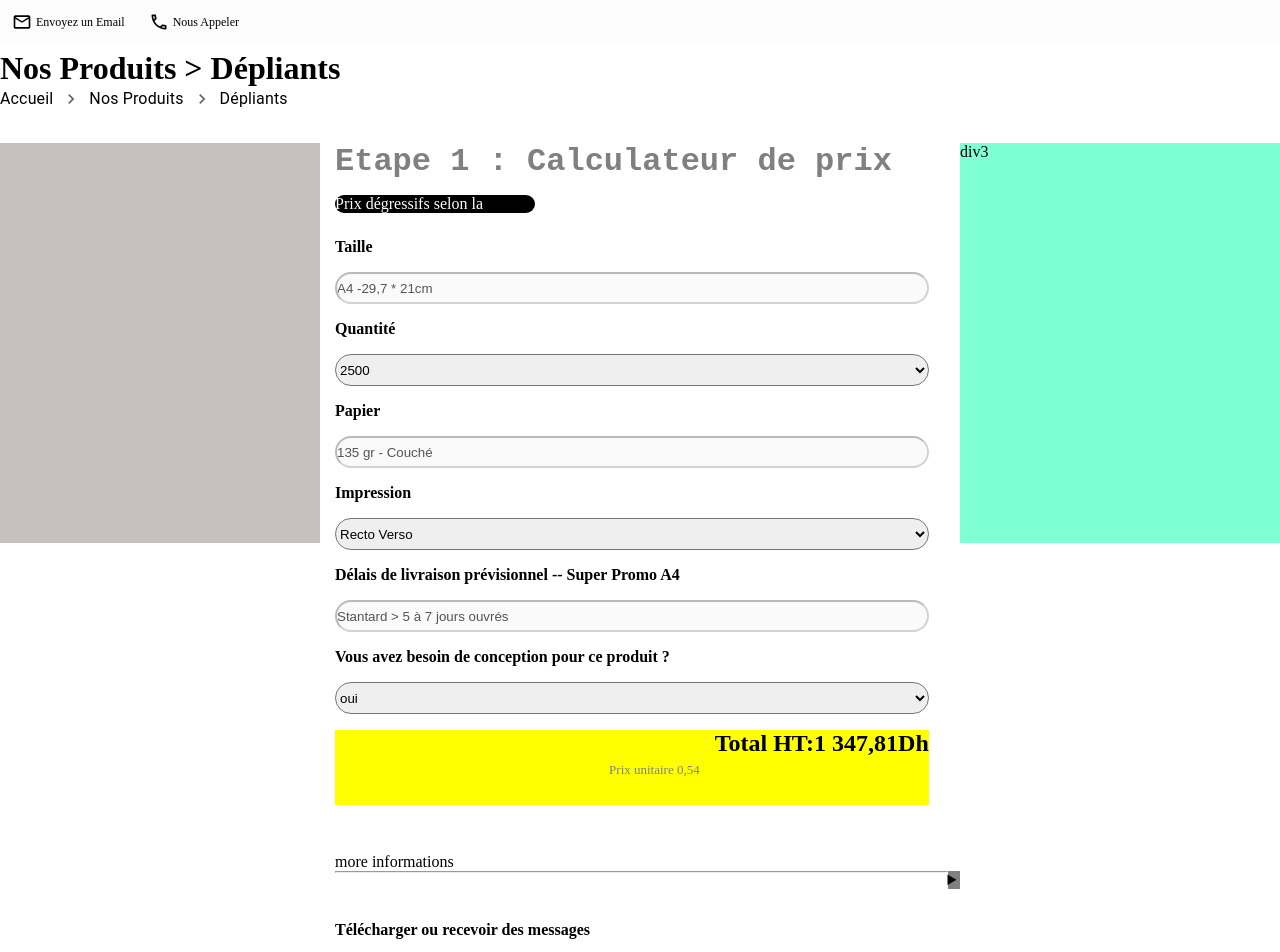
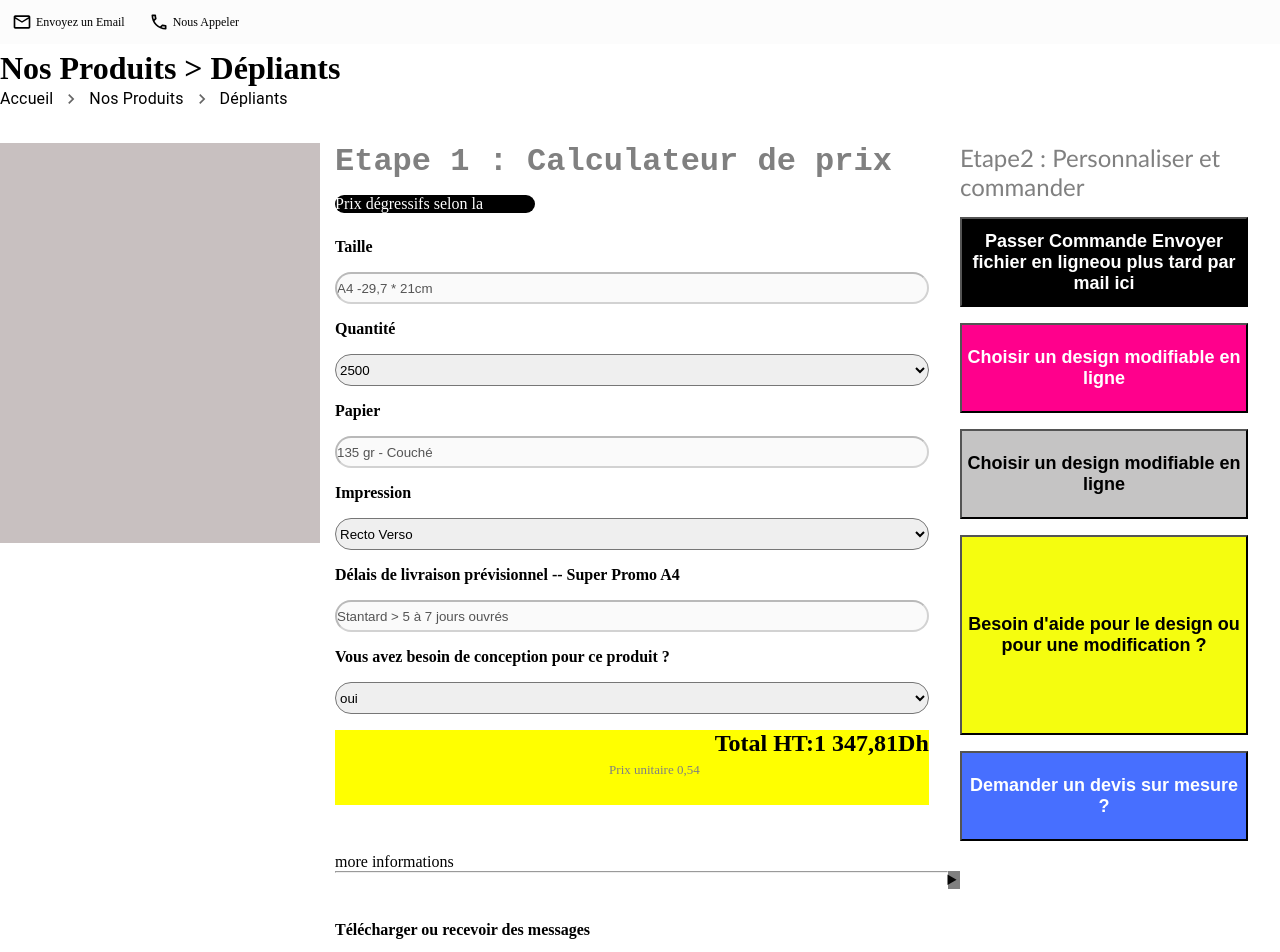
Before and after one commit to eldevyas/CopyBen, a Next.js app in the folder client/: page /produits/depliants in a window 1280 px wide. Shown: the top 952 px of the page. Built offline with nearby package versions, Linux system fonts and the light colour scheme.

Commit message:
right dev

```diff
--- a/client/pages/produits/depliants.tsx
+++ b/client/pages/produits/depliants.tsx
@@ -117,8 +117,28 @@ export default function Page() {
 
                 </div>
                 <div className="Item Actions">
-                    div3
+                    <div>
+                    <p className="H3Style">Etape2 : Personnaliser et commander</p>
+                    </div>
+                    <div>
+                    <button className="BlackButton">Passer Commande  Envoyer fichier en ligneou plus tard par mail ici</button>
+                    </div>
+                    <div>
+                    <button className="PinkButton">Choisir un design modifiable en ligne</button>
+                    </div>
+                    <div>
+                    <button className="GreyButton">Choisir un design modifiable en ligne</button>
+                    </div>
+                    <div>
+                    <button className="YellowButton">Besoin d'aide pour le design ou pour une modification ?</button>
+                    </div>
+                    <div>
+                    <button className="BlueButton">Demander un devis sur mesure ?</button>
+                    </div>
                 </div>
+            </div>
+            <div>
+              <hr />
             </div>
         </div>
     );
--- a/client/styles/Pages/Products/Imports/_2. Calculateur.scss
+++ b/client/styles/Pages/Products/Imports/_2. Calculateur.scss
@@ -20,7 +20,7 @@
             flex: 2;
         }
         &:nth-child(3) {
-            background-color: aquamarine;
+            background-color:white;
         }
     }
     .h1{
@@ -101,5 +101,63 @@
     .OptinLiver{
         font-weight: bold;
     }
+    .H3Style{
+        font-family: 'Gill Sans', 'Gill Sans MT', Calibri, 'Trebuchet MS', sans-serif;
+        font-size: x-large;
+        color: grey;
+        margin-bottom: 5%;
+    }
+    .BlackButton{
+        width: 90%;
+        height: 90px;
+        font-weight: bold;
+        color: white;
+        background-color: black;
+        font-size: large;
+        margin-bottom: 1rem;
+    }
+    .PinkButton{
+        width: 90%;
+        height: 90px;
+        font-weight: bold;
+        color: white;
+        background-color: rgb(255, 0, 140);
+        font-size: large;
+
+        margin-bottom: 1rem;
+    }
+    .GreyButton{
+        width: 90%;
+        height: 90px;
+        font-weight: bold;
+        color: rgb(0, 0, 0);
+        background-color: rgb(197, 196, 196);
+        font-size: large;
+
+        margin-bottom: 1rem;
+    }
+    .YellowButton{
+        width: 90%;
+        height: 200px;
+        font-weight: bold;
+        color: rgb(0, 0, 0);
+        background-color: rgb(245, 253, 15);
+        font-size: large;
+
+        margin-bottom: 1rem;
+    }
+    .BlueButton{
+        width: 90%;
+        height: 90px;
+        font-weight: bold;
+        color: rgb(255, 255, 255);
+        background-color: rgb(71, 111, 255);
+        font-size: large;
+
+        margin-bottom: 1rem;
+    }
+    .LittleStyleP{
+        font-size: medium;
+    }
 
 }
```
